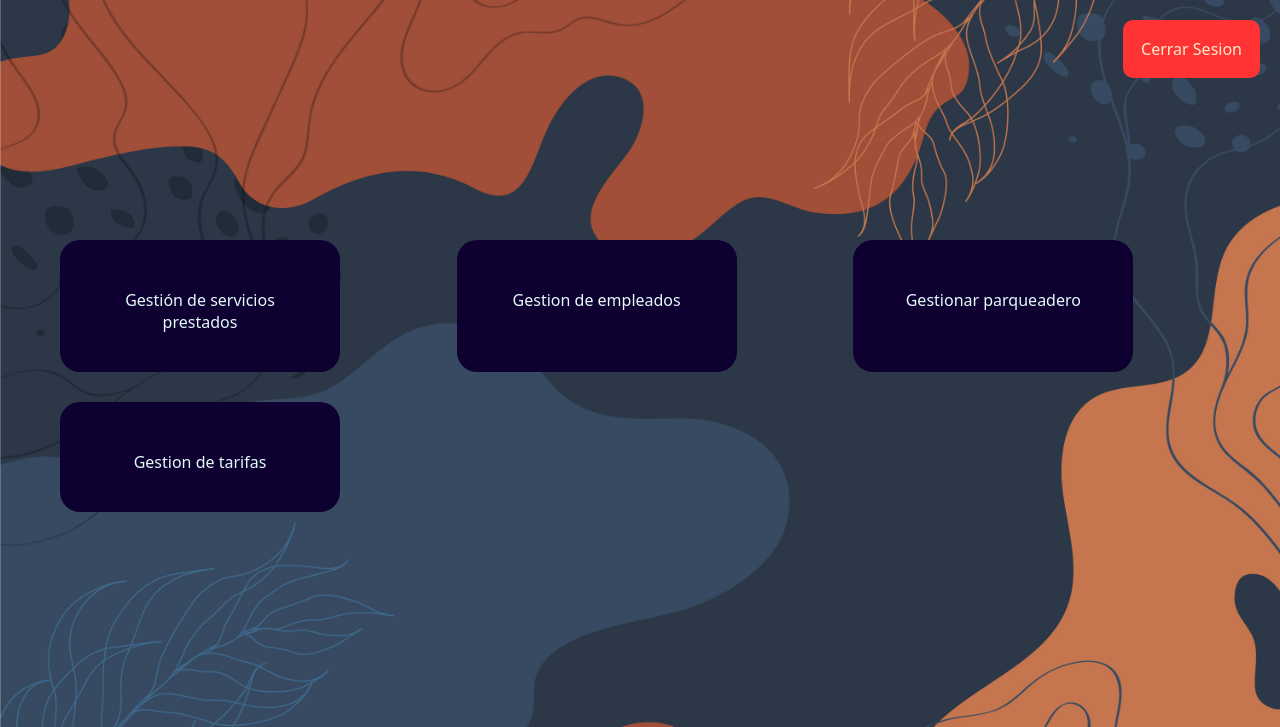
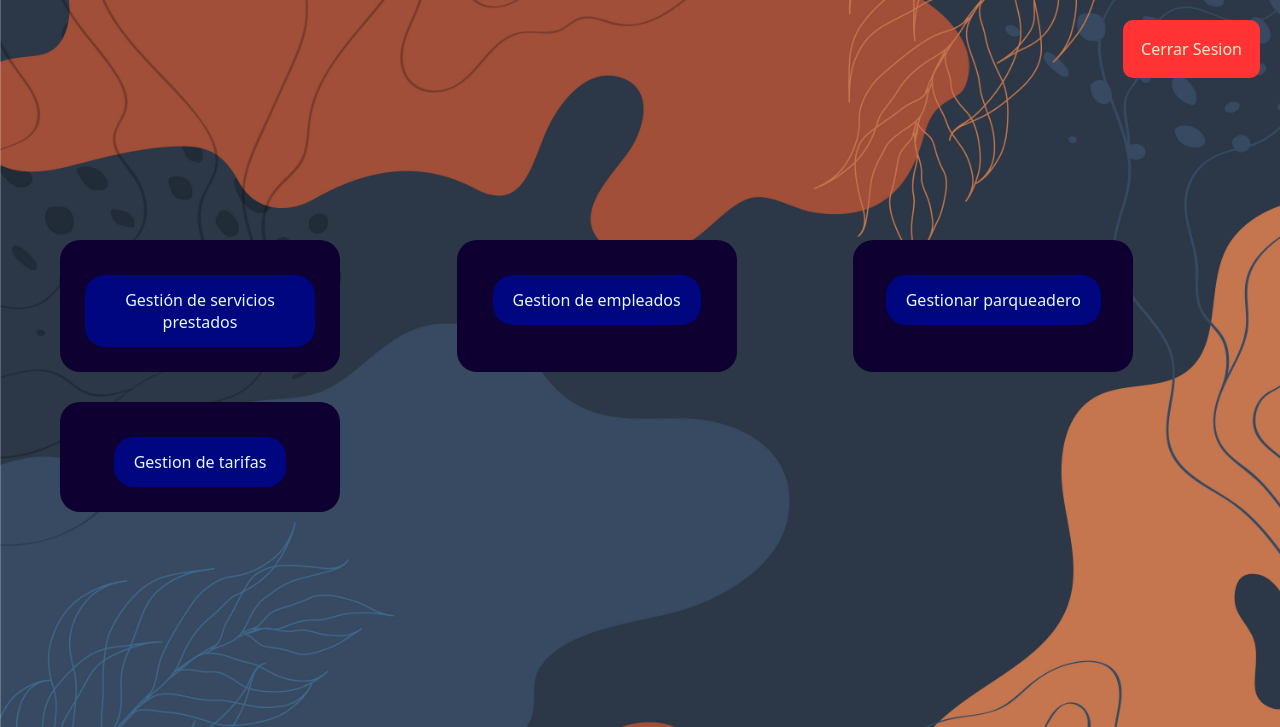
Before and after one commit to Berserk1550/Parqueadero-Horus, a Flask app: template templates/opciones.html in a window 1280 px wide. Shown: the top 727 px of the page. Run offline with Flask 3, Linux system fonts and the light colour scheme; the template is opened without the code that fills it, so the values that code supplies are empty; parts of the project's set-up code (start-up, migrations or seed data) failed here and were passed over.

Commit message:
pequeña correccion

```diff
--- a/static/dashboard.css
+++ b/static/dashboard.css
@@ -52,7 +52,7 @@ main.dashboard {
     display: inline-block;
     padding: 14px 20px;
     border-radius: 20px;
-    background: rgba(14, 0, 48, 1);
+    background: rgba(0, 6, 128, 1);
     color: #e3fafa;
     text-decoration: none;
     margin-top: 10px;
```
